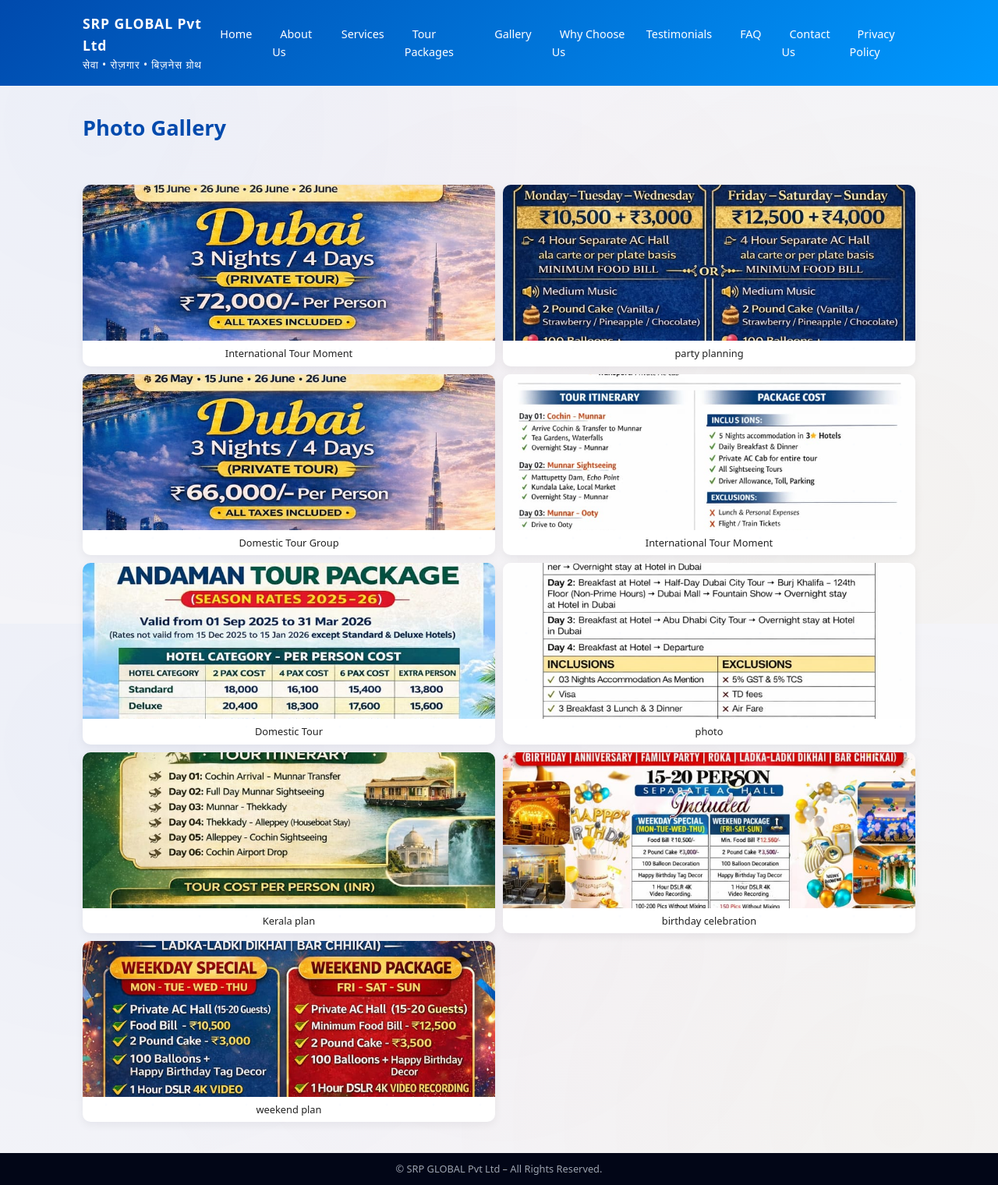
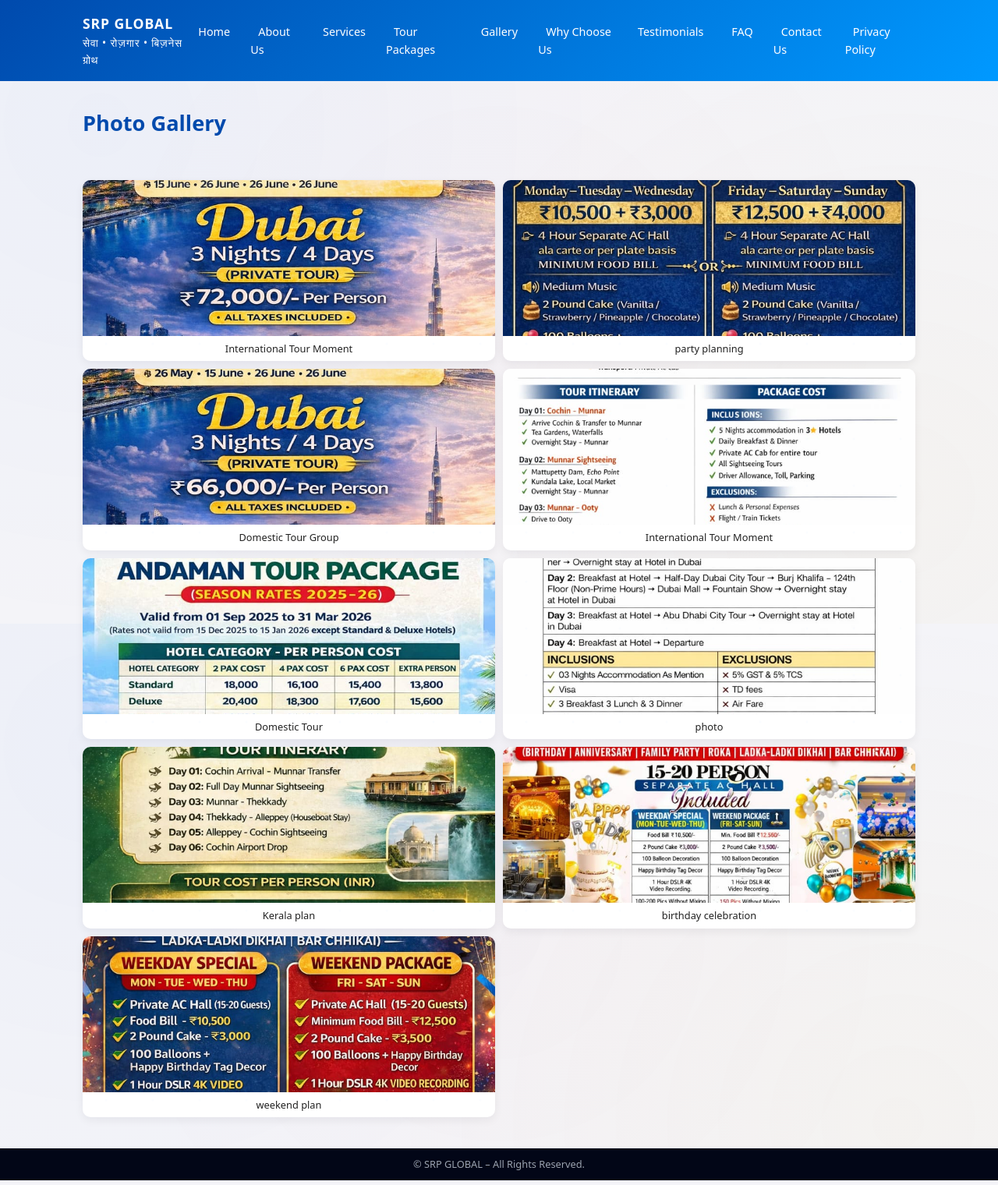
Before and after one commit to pragati28895-bot/srcwebsite, a plain HTML site: page gallery.html in a window 1280 px wide. Shown: the whole page at 78% size. Drawn offline with Linux system fonts and the light colour scheme.

Commit message:
Remove 'Pvt Ltd' from gallery title and footer
Updated the gallery page to remove 'Pvt Ltd' from the title and footer.

```diff
--- a/gallery.html
+++ b/gallery.html
@@ -3,7 +3,7 @@
 <head>
     <meta charset="UTF-8">
     <meta name="viewport" content="width=device-width, initial-scale=1.0">
-    <title>Gallery – SRP GLOBAL Pvt Ltd</title>
+    <title>Gallery – SRP GLOBAL</title>
     <meta name="description" content="Photo gallery of SRP GLOBAL Pvt Ltd – office, tour, bus, hotel and event photos.">
     <style>
         * { box-sizing:border-box; margin:0; padding:0; }
@@ -35,7 +35,7 @@
 <header>
     <div class="container nav">
         <div class="logo-text">
-            SRP GLOBAL Pvt Ltd
+            SRP GLOBAL
             <span>सेवा • रोज़गार • बिज़नेस ग्रोथ</span>
         </div>
         <nav>
@@ -125,7 +125,7 @@
 </main>
 
 <footer>
-    © SRP GLOBAL Pvt Ltd – All Rights Reserved.
+    © SRP GLOBAL – All Rights Reserved.
 </footer>
 </body>
 </html>
```
